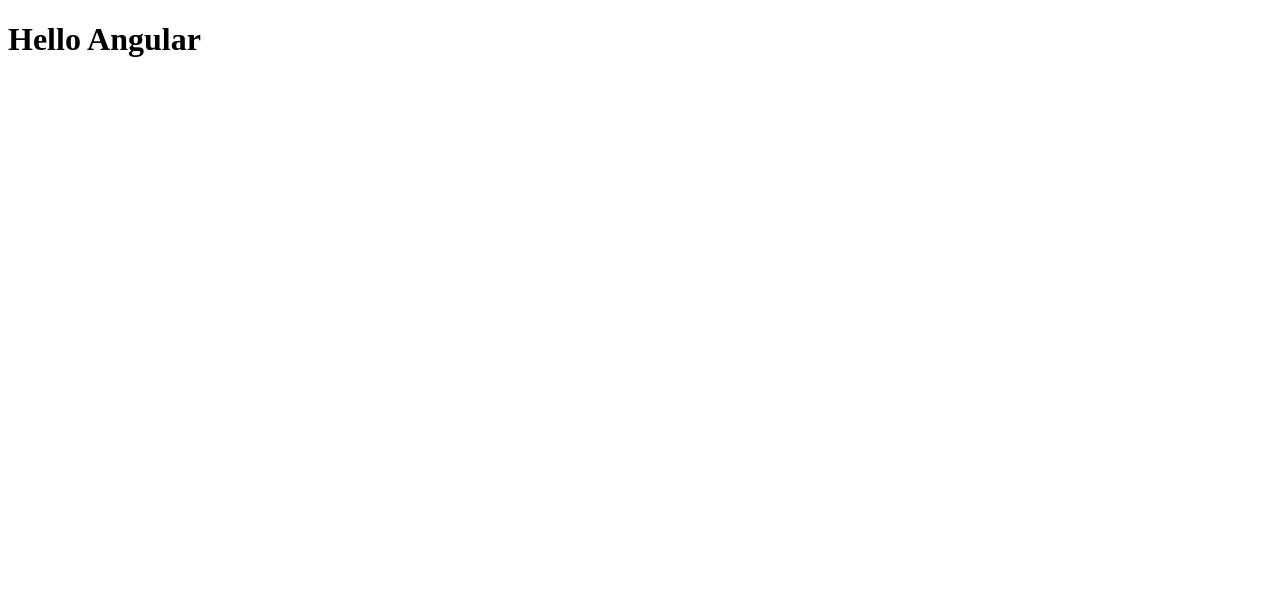
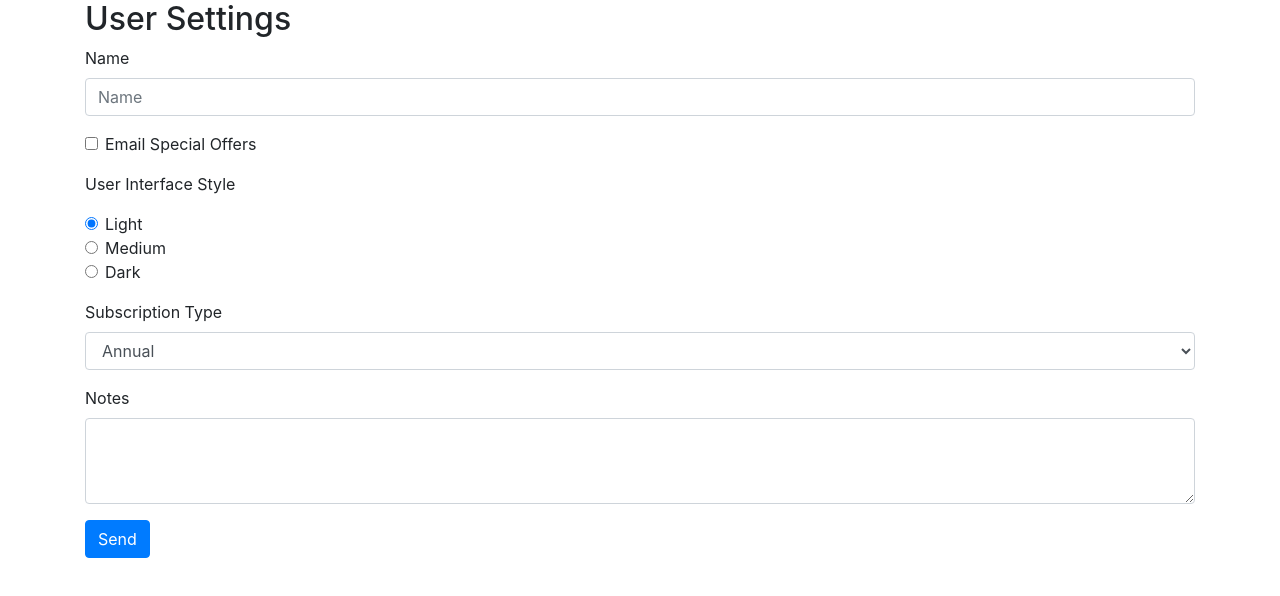
Before and after one commit to ftijan/ng-template-forms, an Angular app: page / in a window 1280 px wide. Shown: the top 596 px of the page. Built offline with nearby package versions, Linux system fonts and the light colour scheme.

Commit message:
adding bootstrap and simple form controls

```diff
--- a/angular.json
+++ b/angular.json
@@ -27,6 +27,7 @@
               "src/assets"
             ],
             "styles": [
+              "node_modules/bootstrap/dist/css/bootstrap.min.css",
               "src/styles.css"
             ],
             "scripts": []
@@ -94,6 +95,7 @@
               "src/assets"
             ],
             "styles": [
+              "node_modules/bootstrap/dist/css/bootstrap.min.css",
               "src/styles.css"
             ],
             "scripts": []
--- a/package.json
+++ b/package.json
@@ -18,6 +18,7 @@
     "@angular/platform-browser": "~13.1.0",
     "@angular/platform-browser-dynamic": "~13.1.0",
     "@angular/router": "~13.1.0",
+    "bootstrap": "^4.6.1",
     "rxjs": "~7.4.0",
     "tslib": "^2.3.0",
     "zone.js": "~0.11.4"
--- a/src/app/app.component.html
+++ b/src/app/app.component.html
@@ -1 +1 @@
-<h1>Hello Angular</h1>
+<ngtf-user-settings-form></ngtf-user-settings-form>
--- /dev/null
+++ b/src/app/user-settings-form/user-settings-form.component.html
@@ -0,0 +1,54 @@
+<div class="container">
+    <h2>User Settings</h2>
+    <form>
+        <div class="form-group">
+            <label for="name">Name</label>
+            <input id="name" name="name" class="form-control" placeholder="Name">
+        </div>
+
+        <div class="form-check form-group">
+            <input class="form-check-input" type="checkbox" id="emailOffers" name="emailOffers">
+            <label class="form-check-label" for="emailOffers">
+              Email Special Offers
+            </label>
+        </div>
+
+        <p>User Interface Style</p>
+        <div class="form-group">
+            <div class="form-check">
+                <input class="form-check-input" type="radio" name="interfaceStyle" id="lightInterface" value="light" checked>
+                <label class="form-check-label" for="lightInterface">
+                  Light
+                </label>
+              </div>
+              <div class="form-check">
+                <input class="form-check-input" type="radio" name="interfaceStyle" id="mediumInterface" value="medium">
+                <label class="form-check-label" for="mediumInterface">
+                  Medium
+                </label>
+              </div>
+              <div class="form-check">
+                <input class="form-check-input" type="radio" name="interfaceStyle" id="darkInterface" value="dark">
+                <label class="form-check-label" for="darkInterface">
+                  Dark
+                </label>
+              </div>
+        </div>
+
+        <div class="form-group">
+            <label for="subscriptionType">Subscription Type</label>
+            <select class="form-control" id="subscriptionType">
+                <option>Annual</option>
+                <option>Monthly</option>
+                <option>Lifetime</option>
+            </select>
+        </div>
+
+        <div class="form-group">
+            <label for="notes">Notes</label>
+            <textarea class="form-control" id="notes" name="notes" rows="3"></textarea>
+        </div>
+
+        <button class="btn btn-primary">Send</button>
+    </form>
+</div>
--- /dev/null
+++ b/src/app/user-settings-form/user-settings-form.component.ts
@@ -0,0 +1,15 @@
+import { Component, OnInit } from '@angular/core';
+
+@Component({
+  selector: 'ngtf-user-settings-form',
+  templateUrl: './user-settings-form.component.html',
+  styleUrls: ['./user-settings-form.component.css']
+})
+export class UserSettingsFormComponent implements OnInit {
+
+  constructor() { }
+
+  ngOnInit(): void {
+  }
+
+}
```
Also changed, not shown: src/app/app.module.ts (+6 -2 lines), src/app/user-settings-form/user-settings-form.component.css (added), 2 other files (tests, documents, lock files or other folders).
